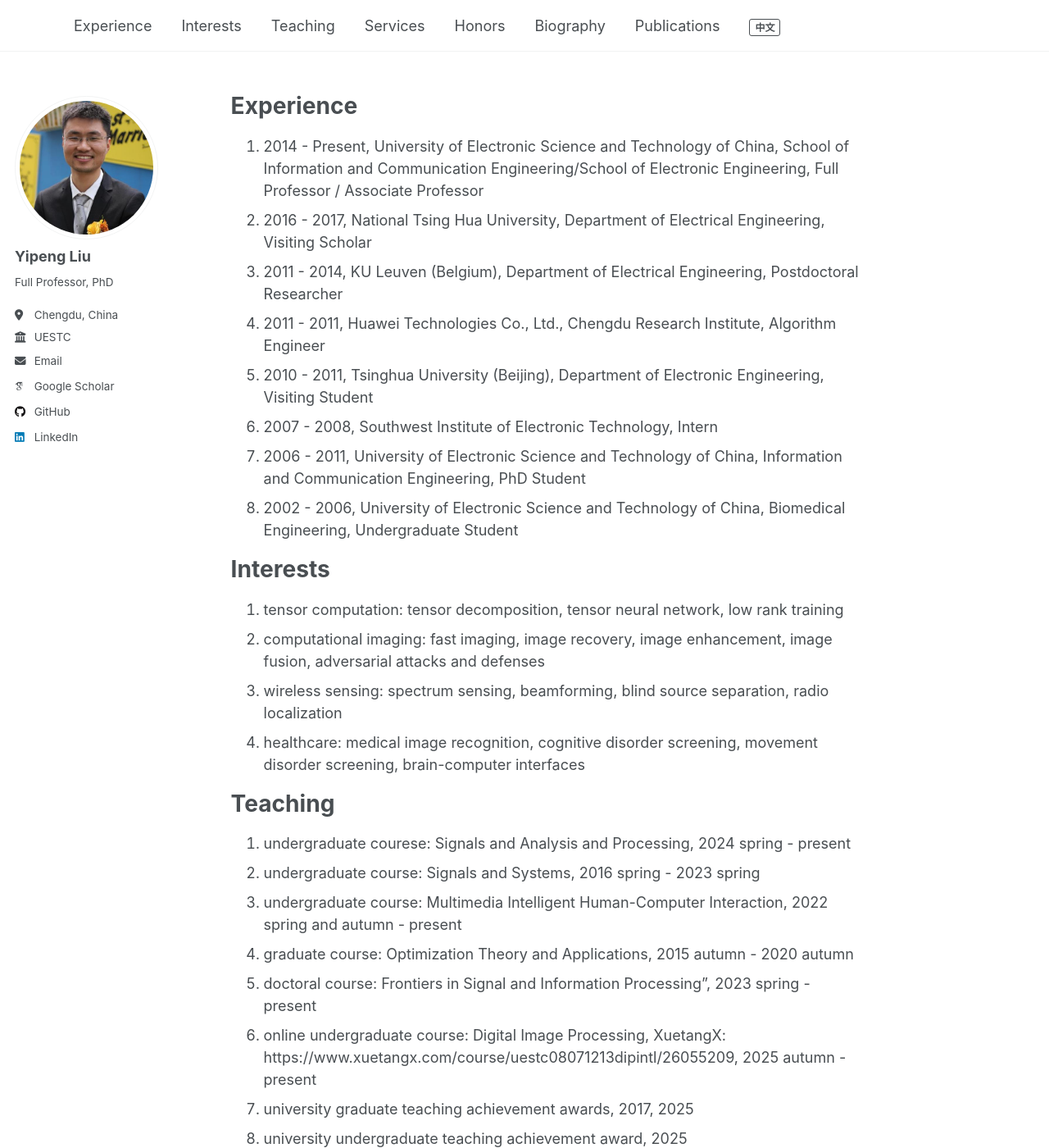
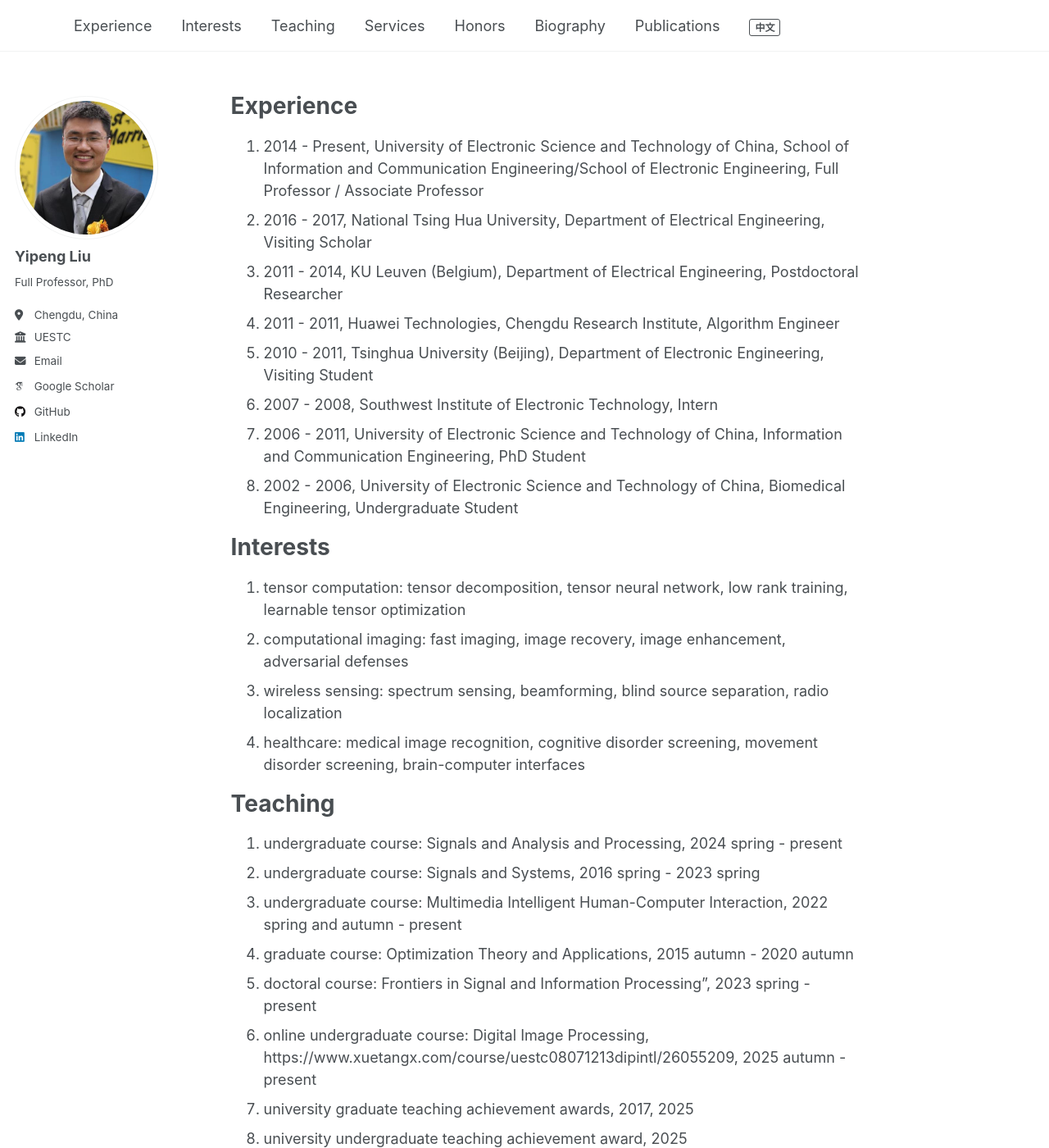
Before and after one commit to yipengliu/yipengliu.github.io, a Jekyll site: the page built from _pages/main-en.md, in a window 1280 px wide and 1400 px high. Shown: the whole window at 82% size. Built offline with Jekyll 4.4.1, drawn with Linux system fonts in a browser that asks for light colours; some web fonts are replaced.

Commit message:
Update main-en.md

```diff
--- a/_pages/main-en.md
+++ b/_pages/main-en.md
@@ -14,7 +14,7 @@ redirect_from:
 1. 2014 - Present, University of Electronic Science and Technology of China, School of Information and Communication Engineering/School of Electronic Engineering, Full Professor / Associate Professor
 2. 2016 - 2017, National Tsing Hua University, Department of Electrical Engineering, Visiting Scholar
 3. 2011 - 2014, KU Leuven (Belgium), Department of Electrical Engineering, Postdoctoral Researcher
-4. 2011 - 2011, Huawei Technologies Co., Ltd., Chengdu Research Institute, Algorithm Engineer
+4. 2011 - 2011, Huawei Technologies, Chengdu Research Institute, Algorithm Engineer
 5. 2010 - 2011, Tsinghua University (Beijing), Department of Electronic Engineering, Visiting Student
 6. 2007 - 2008, Southwest Institute of Electronic Technology, Intern
 7. 2006 - 2011, University of Electronic Science and Technology of China, Information and Communication Engineering, PhD Student
@@ -23,19 +23,19 @@ redirect_from:
 
 # <a id="Interests"></a>Interests
 
-1. tensor computation: tensor decomposition, tensor neural network, low rank training
-2. computational imaging: fast imaging, image recovery, image enhancement, image fusion, adversarial attacks and defenses
+1. tensor computation: tensor decomposition, tensor neural network, low rank training, learnable tensor optimization
+2. computational imaging: fast imaging, image recovery, image enhancement, adversarial defenses
 3. wireless sensing: spectrum sensing, beamforming, blind source separation, radio localization
 4. healthcare: medical image recognition, cognitive disorder screening, movement disorder screening, brain-computer interfaces
 
 # <a id="Teaching"></a>Teaching
 
-1. undergraduate courese: Signals and Analysis and Processing, 2024 spring - present
+1. undergraduate course: Signals and Analysis and Processing, 2024 spring - present
 2. undergraduate course: Signals and Systems, 2016 spring - 2023 spring
 3. undergraduate course: Multimedia Intelligent Human-Computer Interaction, 2022 spring and autumn - present
 4. graduate course: Optimization Theory and Applications, 2015 autumn - 2020 autumn
 5. doctoral course: Frontiers in Signal and Information Processing", 2023 spring - present
-6. online undergraduate course: Digital Image Processing, XuetangX: https://www.xuetangx.com/course/uestc08071213dipintl/26055209, 2025 autumn - present
+6. online undergraduate course: Digital Image Processing, https://www.xuetangx.com/course/uestc08071213dipintl/26055209, 2025 autumn - present
 7. university graduate teaching achievement awards, 2017, 2025
 8. university undergraduate teaching achievement award, 2025
 9. Outstanding Master's Thesis Supervisor, 2020
```
